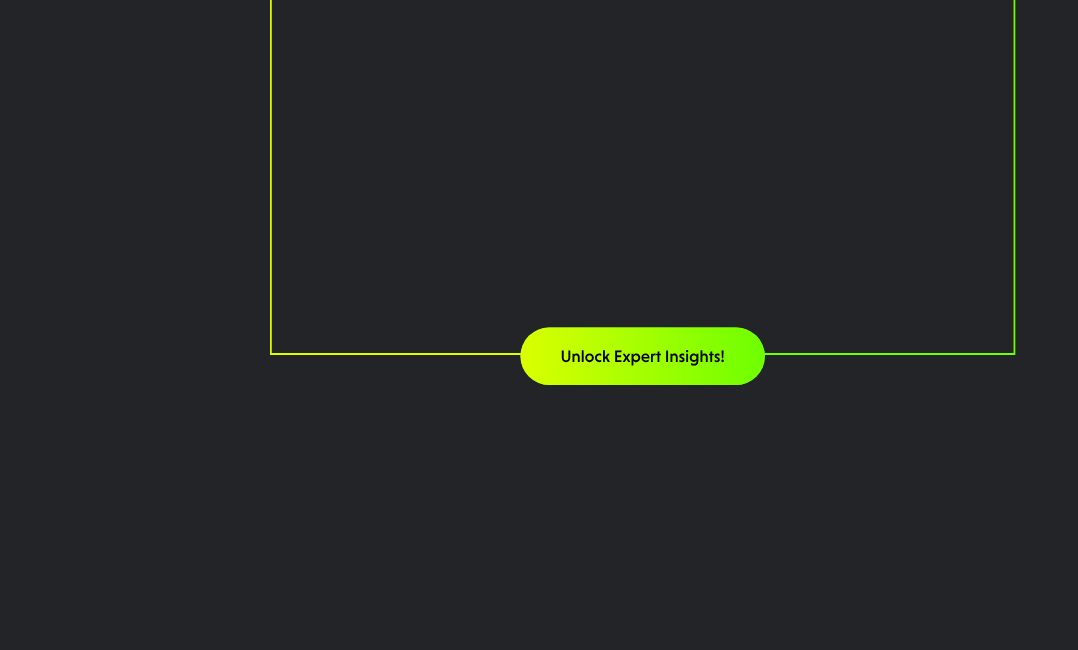
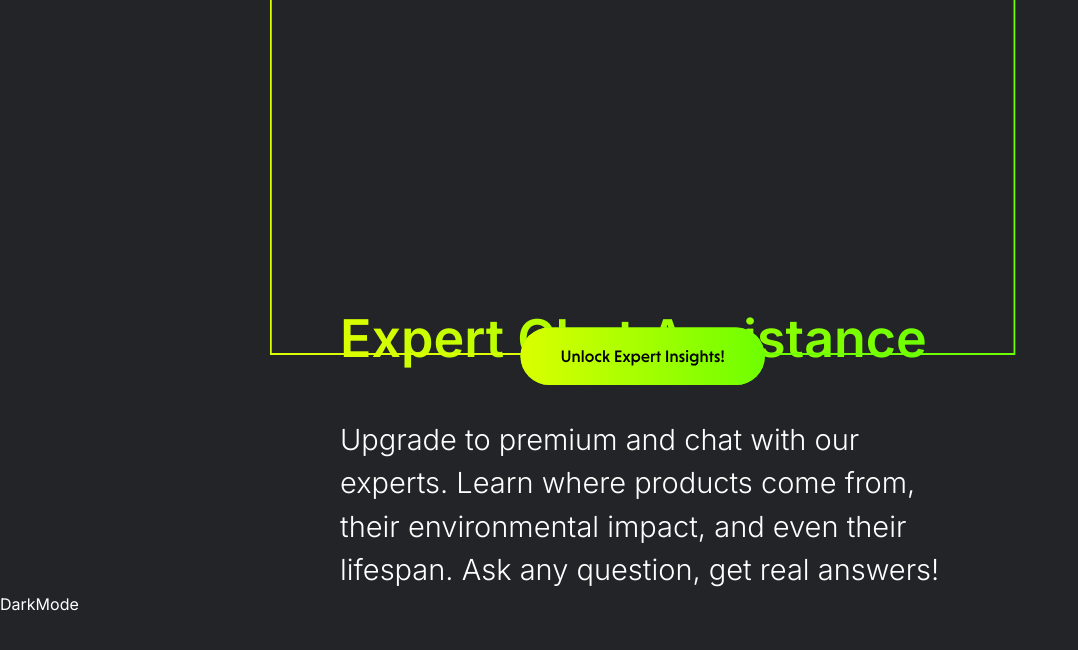
Before and after one commit to AoiTechDev/hackathon-landpage, a Next.js app: page / in a window 1280 px wide. Shown: the part 2474-3124 px from the top of the page, without its empty margins (0-1078 px from the left). Built offline with nearby package versions, Linux system fonts and the light colour scheme.

Commit message:
feat: add assitance paragraph

```diff
--- /dev/null
+++ b/app/components/Assistance.tsx
@@ -0,0 +1,18 @@
+import React from "react";
+
+const Assistance = () => {
+  return (
+    <div className="w-[600px] mx-auto  mt-[600px] space-y-10">
+      <h2 className="bg-gradient-to-r from-yellow   to-green inline-block text-transparent bg-clip-text text-[52px] font-semibold">
+        Expert Chat Assistance
+      </h2>
+      <p className="text-[29px] font-light">
+        Upgrade to premium and chat with our experts. Learn where products come
+        from, their environmental impact, and even their lifespan. Ask any
+        question, get real answers!
+      </p>
+    </div>
+  );
+};
+
+export default Assistance;
--- /dev/null
+++ b/app/components/DarkMode.tsx
@@ -0,0 +1,9 @@
+import React from 'react'
+
+const DarkMode = () => {
+  return (
+    <div>DarkMode</div>
+  )
+}
+
+export default DarkMode
--- a/app/page.tsx
+++ b/app/page.tsx
@@ -6,6 +6,8 @@ import secUnion from "./components/svg/secUnion.svg";
 import Puzzle from "./components/Puzzle";
 import DarkPattern from "./components/DarkPattern";
 import Sustainable from "./components/Sustainable";
+import Assistance from "./components/Assistance";
+import DarkMode from "./components/DarkMode";
 export default function Home() {
   return (
     <div className="w-full text-white relative ">
@@ -17,6 +19,8 @@ export default function Home() {
       <div className="h-[300vh] relative">
         <DarkPattern />
         <Sustainable />
+        <Assistance />
+        <DarkMode />
         <Image
           alt=""
           className="absolute top-40   left-0 w-full"
```
